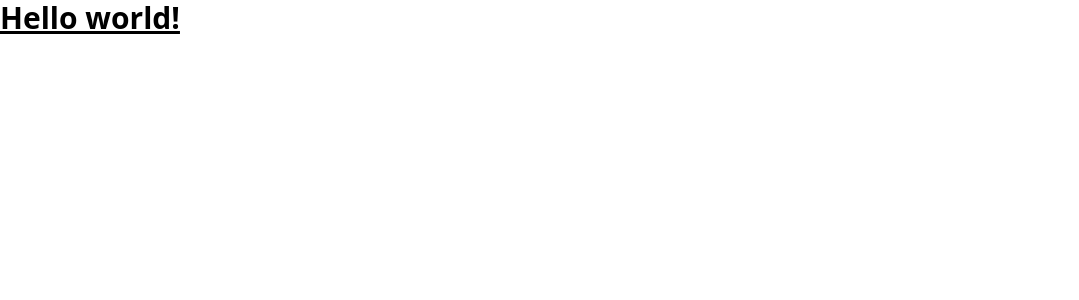
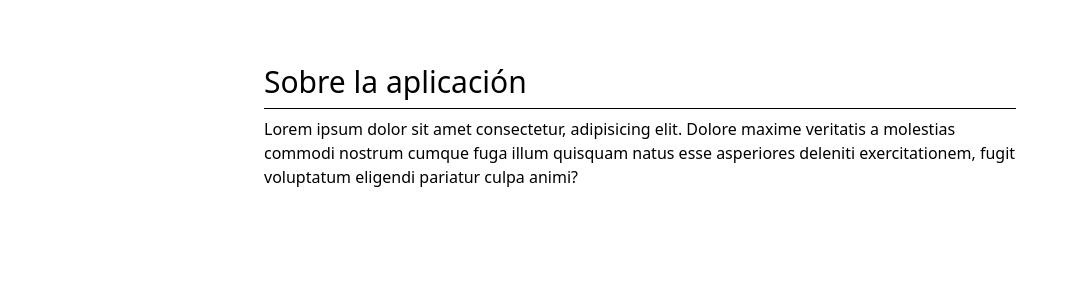
Before and after one commit to mcmmiguel/pokemonSSR-Angular, an Angular app: page /about in a window 1280 px wide. Before the commit this address led to /. Shown: the top 300 px of the page, without its empty margins (0-1079 px from the left). Built offline with nearby package versions, Linux system fonts and the light colour scheme.

Commit message:
Feat. Add pages

```diff
--- a/src/app/app.html
+++ b/src/app/app.html
@@ -1,2 +1,3 @@
-<h1 class="text-3xl font-bold underline">Hello world!</h1>
-<router-outlet />
+<div class="max-w-3xl m-auto mt-16 px-2">
+  <router-outlet />
+</div>
--- a/src/app/app.routes.ts
+++ b/src/app/app.routes.ts
@@ -1,3 +1,21 @@
 import { Routes } from '@angular/router';
 
-export const routes: Routes = [];
+export const routes: Routes = [
+  {
+    path: 'about',
+    loadComponent: () => import('./pages/about/about-page'),
+  },
+  {
+    path: 'pricing',
+    loadComponent: () => import('./pages/pricing/pricing-page'),
+  },
+  {
+    path: 'contact',
+    loadComponent: () => import('./pages/contact/contact-page'),
+  },
+
+  {
+    path: '**',
+    redirectTo: 'about',
+  },
+];
--- /dev/null
+++ b/src/app/pages/about/about-page.html
@@ -0,0 +1,11 @@
+<h1 class="text-3xl">Sobre la aplicación</h1>
+<hr class="my-2" />
+
+<section>
+  <p class="mb-4">
+    Lorem ipsum dolor sit amet consectetur, adipisicing elit. Dolore maxime
+    veritatis a molestias commodi nostrum cumque fuga illum quisquam natus esse
+    asperiores deleniti exercitationem, fugit voluptatum eligendi pariatur culpa
+    animi?
+  </p>
+</section>
--- /dev/null
+++ b/src/app/pages/about/about-page.ts
@@ -0,0 +1,9 @@
+import { ChangeDetectionStrategy, Component } from '@angular/core';
+
+@Component({
+  selector: 'app-about-page',
+  imports: [],
+  templateUrl: './about-page.html',
+  changeDetection: ChangeDetectionStrategy.OnPush,
+})
+export default class AboutPage {}
--- /dev/null
+++ b/src/app/pages/contact/contact-page.html
@@ -0,0 +1,11 @@
+<h1 class="text-3xl">Contacto</h1>
+<hr class="my-2" />
+
+<section>
+  <p class="mb-4">
+    Lorem ipsum, dolor sit amet consectetur adipisicing elit. Voluptatum
+    repellendus deserunt aut consectetur non necessitatibus dolorem ut fugit
+    rem, provident laboriosam ullam nihil quibusdam reprehenderit odit natus
+    iusto ipsa minima!
+  </p>
+</section>
--- /dev/null
+++ b/src/app/pages/contact/contact-page.ts
@@ -0,0 +1,9 @@
+import { ChangeDetectionStrategy, Component } from '@angular/core';
+
+@Component({
+  selector: 'app-contact-page',
+  imports: [],
+  templateUrl: './contact-page.html',
+  changeDetection: ChangeDetectionStrategy.OnPush,
+})
+export default class ContactPage {}
--- /dev/null
+++ b/src/app/pages/pricing/pricing-page.html
@@ -0,0 +1,10 @@
+<h1 class="text-3xl">Precios del servicio</h1>
+<hr class="my-2" />
+
+<section>
+  <p class="mb-4">
+    Lorem, ipsum dolor sit amet consectetur adipisicing elit. Facilis suscipit
+    id pariatur debitis quae consequuntur, iusto facere voluptatum cumque? Quo
+    ipsam amet saepe qui cumque vel unde culpa repellendus facere!
+  </p>
+</section>
--- /dev/null
+++ b/src/app/pages/pricing/pricing-page.ts
@@ -0,0 +1,9 @@
+import { ChangeDetectionStrategy, Component } from '@angular/core';
+
+@Component({
+  selector: 'app-pricing-page',
+  imports: [],
+  templateUrl: './pricing-page.html',
+  changeDetection: ChangeDetectionStrategy.OnPush,
+})
+export default class PricingPage {}
```
